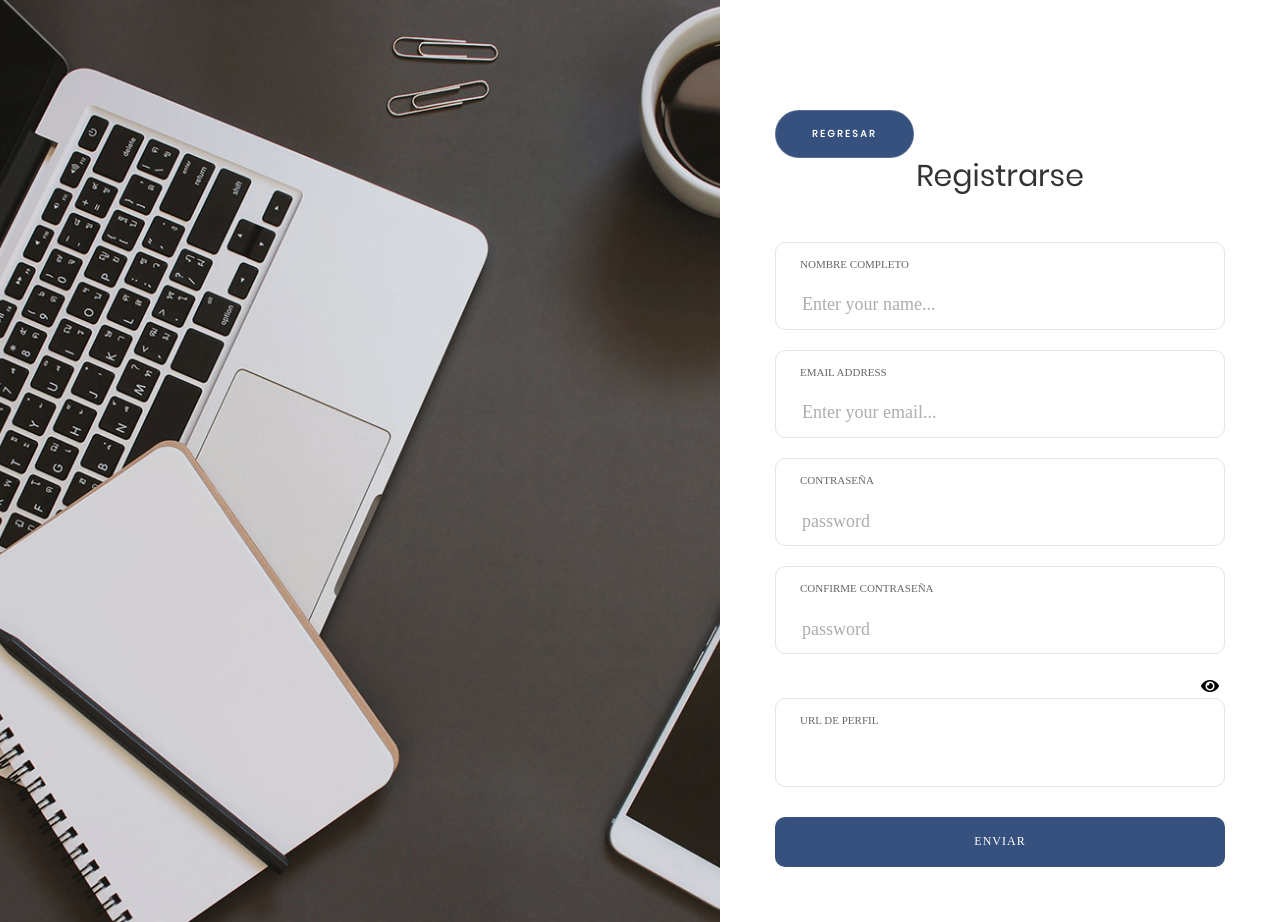
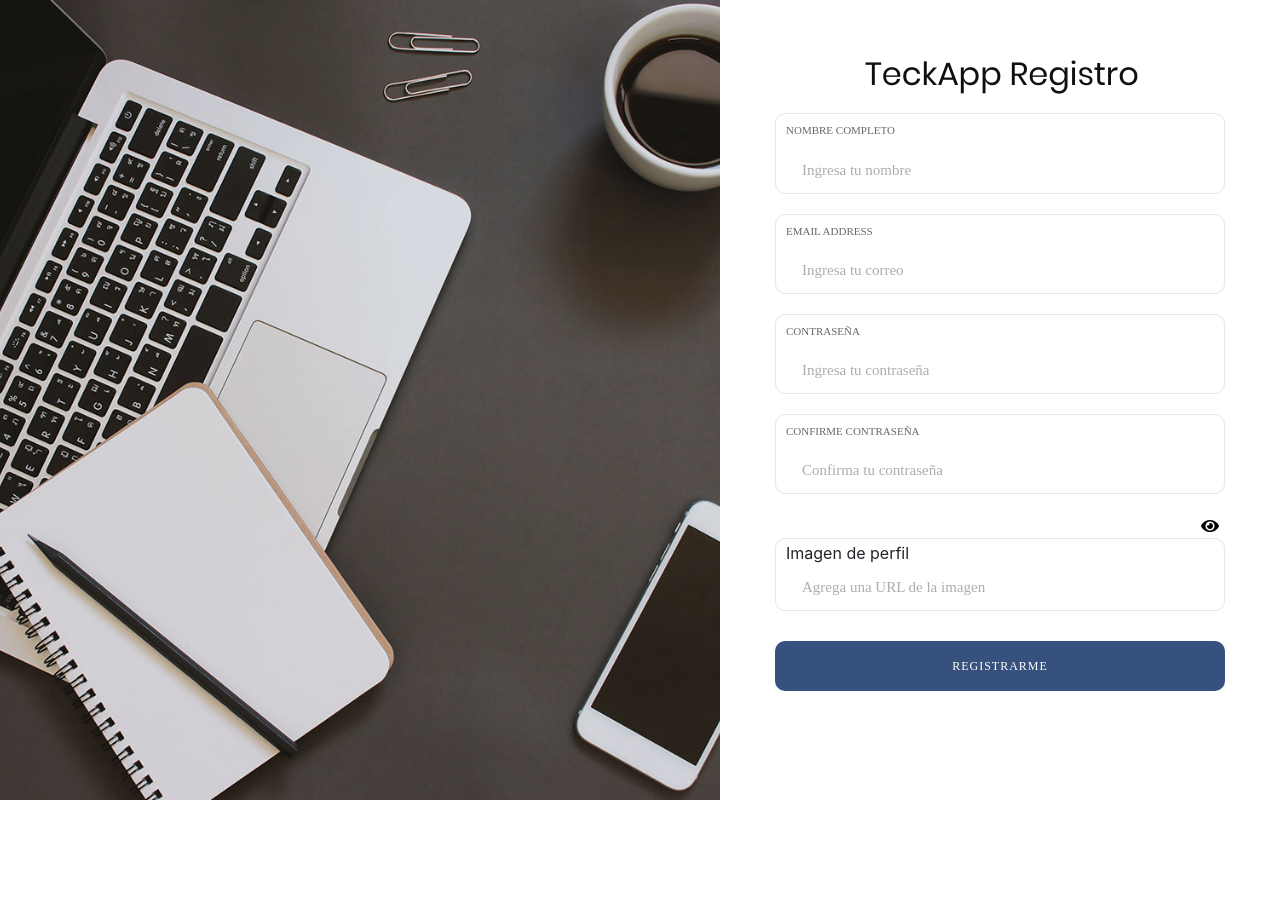
Before and after one commit to kevinoskar/Frontend-TeckApp, a PHP site: page /assets/OtherSites/Registrarse/index.html in a window 1280 px wide. After the commit the page ends 800 px from the top, so only its background shows below. Run offline with PHP 8.4, Linux system fonts and the light colour scheme; some libraries are stand-ins or nearby versions; some web fonts are replaced.

Commit message:
Add styles in Register

```diff
--- a/assets/OtherSites/Registrarse/css/main.css
+++ b/assets/OtherSites/Registrarse/css/main.css
@@ -257,7 +257,7 @@ iframe {
   width: 560px;
   min-height: 100vh;
   display: block;
-  padding: 110px 55px 55px 55px;
+  padding: 55px 55px 55px 55px;
 }
 
 .contact100-form-title {
@@ -290,7 +290,7 @@ iframe {
   color: #666666;
   line-height: 1.2;
   text-transform: uppercase;
-  padding: 15px 0 2px 24px;
+  padding: 10px 0 2px 10px;
 }
 
 .input100 {
@@ -298,14 +298,14 @@ iframe {
   width: 100%;
   background: transparent;
   font-family: Montserrat-Regular;
-  font-size: 18px;
+  font-size: 15px;
   color: #404b46;
   line-height: 1.2;
   padding: 0 26px;
 }
 
 input.input100 {
-  height: 48px;
+  height: 45px;
 }
 
 textarea.input100 {
--- a/assets/OtherSites/Registrarse/index.html
+++ b/assets/OtherSites/Registrarse/index.html
@@ -46,29 +46,28 @@
 	<div class="container-contact100">
 		<div class="wrap-contact100">
 			<form id="register" action="register" class="contact100-form validate-form">
-				<a href="../../../index.php" class="button scrolly">Regresar</a>
-				<span class="contact100-form-title">
-					Registrarse
-				</span>
+				<a href="../../../index.php" style="text-decoration: none;">
+					<h2 style=" color: rgb(15, 15, 15); margin-left: 90px; margin-bottom: 20px; ">TeckApp Registro</h2>
+				</a>
 				<div class="wrap-input100 validate-input" data-validate="Name is required">
 					<label class="label-input100" for="name">Nombre Completo</label>
-					<input id="nameUser" class="input100" type="text" name="name" placeholder="Enter your name...">
+					<input id="nameUser" class="input100" type="text" name="name" placeholder="Ingresa tu nombre">
 					<span class="focus-input100"></span>
 				</div>
 				<div class="wrap-input100 validate-input" data-validate = "Valid email is required: ex@abc.xyz">
 					<label class="label-input100" for="email">Email Address</label>
-					<input id="email" class="input100" type="text" name="email" placeholder="Enter your email...">
+					<input id="email" class="input100" type="text" name="email" placeholder="Ingresa tu correo">
 					<span class="focus-input100"></span>
 				</div>
 				<div class="wrap-input100 validate-input" data-validate = "Password is required">
 					<label class="label-input100" for="password">Contraseña</label>
-					<input id="passwordI" onchange="HabilitarPassword()" class="input100" type="password" name="password" placeholder="password">
+					<input id="passwordI" onchange="HabilitarPassword()" class="input100" type="password" name="password" placeholder="Ingresa tu contraseña">
 					<span class="focus-input100"></span>
 					<a href=""></i></a>
 				</div>
 				<div class="wrap-input100 validate-input" data-validate = "Password is required">
 					<label class="label-input100" for="password">confirme Contraseña</label>
-					<input id="passwordII" onchange="HabilitarPassword()" class="input100" type="password" placeholder="password">
+					<input id="passwordII" onchange="HabilitarPassword()" class="input100" type="password" placeholder="Confirma tu contraseña">
 					<span class="focus-input100"></span>
 				</div>
 				<div>
@@ -76,13 +75,13 @@
 					<button type="button" id="buttonPassword2" onclick="Passwordvalidet(2)" style=" margin-left: auto; display: none; "><i class="col-2 fa fa-eye-slash" aria-hidden="true"></i></button>
 				</div>
 				<div class="wrap-input100 validate-input" data-validate = "Description is required">
-					<label class="label-input100" for="urlImageProfile">URL de perfil</label>
-					<input class="input100" name="urlImageProfile" id="urlImageProfile" type="url">
+					<label class="label-input100" for="urlImageProfile"></label>Imagen de perfil</label>
+					<input class="input100" name="urlImageProfile" id="urlImageProfile" type="url"  placeholder="Agrega una URL de la imagen">
 					<!--textarea id="message" class="input100" name="message" placeholder="Write your description here, for your profile wall"></textarea-->
 					<span class="focus-input100"></span>
 				</div>
 				<div class="container-contact100-form-btn">
-					<input  onclick="register()" class="contact100-form-btn" id="SendNewUser" type="button" value="Enviar">
+					<input  onclick="register()" class="contact100-form-btn" id="SendNewUser" type="button" value="Registrarme">
 				</div>
 			</form>
 
```
